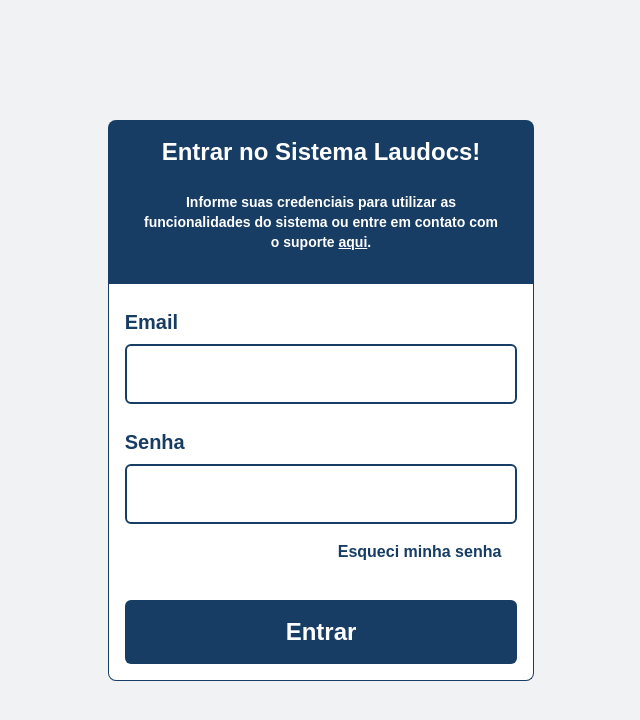
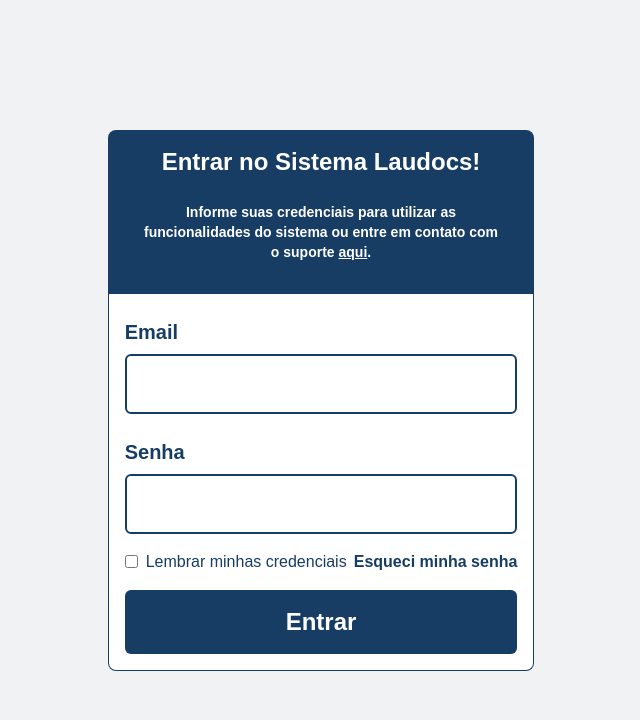
Before and after one commit to CaioAndersonMM/Laudocs, a Next.js app in the folder laudocs/: page / in a window 1280 px wide. Shown: the top 720 px of the page, without its empty margins (319-959 px from the left). Built offline with nearby package versions, Linux system fonts and the light colour scheme; no server answers.

Commit message:
feat: Adicionado opção para lembrar credenciais de login

```diff
--- a/laudocs/src/app/page.tsx
+++ b/laudocs/src/app/page.tsx
@@ -1,4 +1,4 @@
-'use client';
+"use client";
 
 import { useEffect, useState } from 'react';
 import { useRouter } from 'next/navigation';
@@ -12,6 +12,7 @@ export default function LoginPage() {
     const [emailError, setEmailError] = useState('');
     const [passwordError, setPasswordError] = useState('');
     const [credenciaisError, setCredencialError] = useState('');
+    const [saveCredentials, setSaveCredentials] = useState(false);
     const [loading, setLoading] = useState(true);
     const router = useRouter();
     const auth = getAuth();
@@ -69,6 +70,11 @@ export default function LoginPage() {
                 return;
             }
 
+            if (saveCredentials) {
+                localStorage.setItem('userEmail', email);
+                localStorage.setItem('userPassword', password);
+            }
+
             router.push("/lista-de-pacientes");
         } catch (error) {
             console.error('Error: ', error);
@@ -76,7 +82,6 @@ export default function LoginPage() {
     };
 
     if (loading) {
-
         return (
             <div className="flex justify-center items-center h-screen bg-[#F1F2F3]">
                 <div className="w-1/3 bg-white p-4 rounded-lg shadow-lg text-center">
@@ -108,7 +113,18 @@ export default function LoginPage() {
                     <p className="justify-start flex font-bold text-xl py-2">Senha</p>
                     <input onChange={(e) => setPassword(e.target.value)} type="password" className="w-full p-2 border-2 border-[#173D65] rounded-md px-4 py-4 mb-4" />
                     {passwordError && <p className="text-red-600 font-bold text-sm mb-5 text-left">{passwordError}</p>}
-                    <p className="justify-end pr-4 text-[#173D65] flex mb-9 font-bold"><a href="/suporte" className='text-[#173D65]'>Esqueci minha senha</a></p>
+                    <div className="flex items-center justify-between mb-4">
+                        <label className="flex items-center">
+                            <input
+                                type="checkbox"
+                                className="mr-2"
+                                checked={saveCredentials}
+                                onChange={() => setSaveCredentials(!saveCredentials)}
+                            />
+                            <span>Lembrar minhas credenciais</span>
+                        </label>
+                        <a href="/suporte" className='text-[#173D65] font-bold'>Esqueci minha senha</a>
+                    </div>
 
                     <button onClick={handleForm} className="bg-[rgb(23,61,101)] text-white font-bold text-2xl rounded-md p-2 py-4 px-4 w-full">Entrar</button>
                 </div>
```
